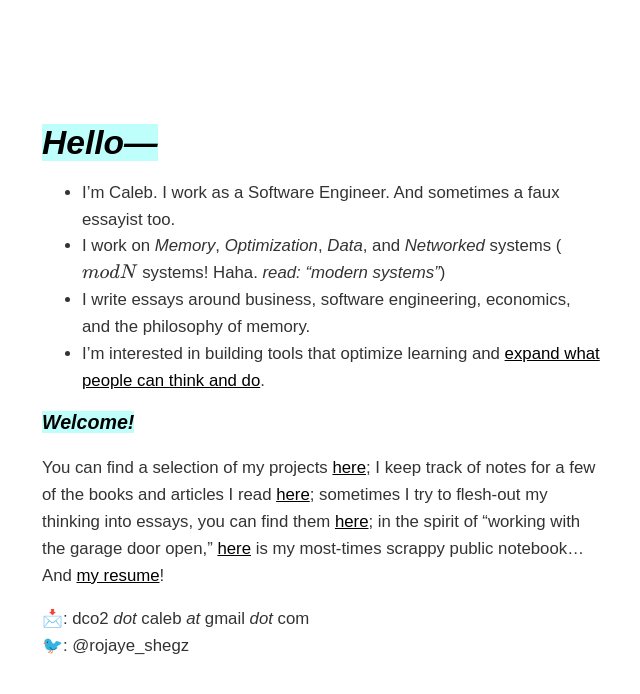
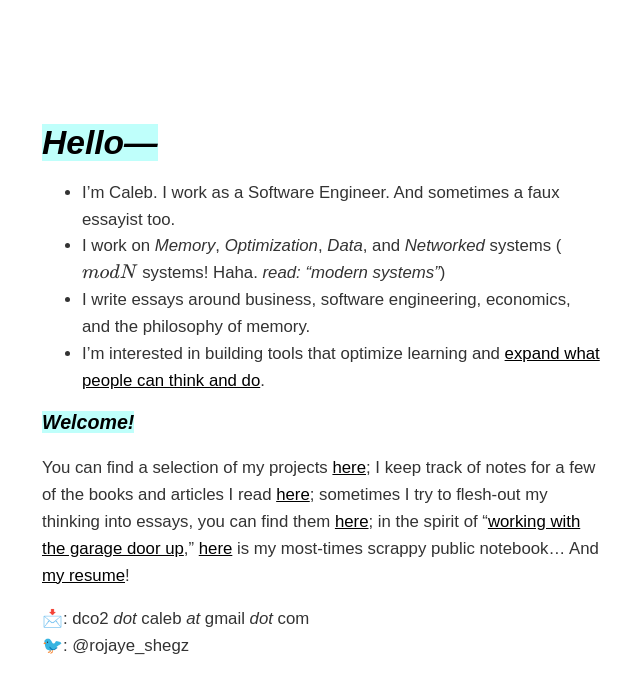
Before and after one commit to dCO2/rococo, a Jekyll site: the page built from index.md, in a window 1280 px wide. Shown: the top 694 px of the page, without its empty margins (334-974 px from the left). Built offline with Jekyll 4.4.1, drawn with Linux system fonts in a browser that asks for light colours; some web fonts are replaced; formulas are drawn with MathJax 3.

Commit message:
Update index.md

```diff
--- a/index.md
+++ b/index.md
@@ -11,11 +11,11 @@ title: Home
 - I'm Caleb. I work as a Software Engineer. And sometimes a faux essayist too.
 - I work on _Memory_, _Optimization_, _Data_, and _Networked_ systems (\\(modN\\) systems! Haha. _read: "modern systems"_)
 - I write essays around business, software engineering, economics, and the philosophy of memory.
-- I'm interested in building tools that optimize learning and [expand what people can think and do](https://andymatuschak.org/).
+- I'm interested in building tools that optimize learning and [expand what people can think and do](https://numinous.productions/ttft/).
 
 <h3 style="background-color: #00ffef40;display: inline;"><em>Welcome!</em></h3>
 
-You can find a selection of my projects [here](/projects/); I keep track of notes for a few of the books and articles I read [here](/booknotes/); sometimes I try to flesh-out my thinking into essays, you can find them [here](/essays/); in the spirit of "working with the garage door open," [here](/notes/) is my most-times scrappy public notebook... And [my resume](/resume.pdf/)!
+You can find a selection of my projects [here](/projects/); I keep track of notes for a few of the books and articles I read [here](/booknotes/); sometimes I try to flesh-out my thinking into essays, you can find them [here](/essays/); in the spirit of "[working with the garage door up](https://notes.andymatuschak.org/Work_with_the_garage_door_up)," [here](/notes/) is my most-times scrappy public notebook... And [my resume](/resume.pdf/)!
 
 
 📩: dco2 _dot_ caleb _at_ gmail _dot_ com
```
